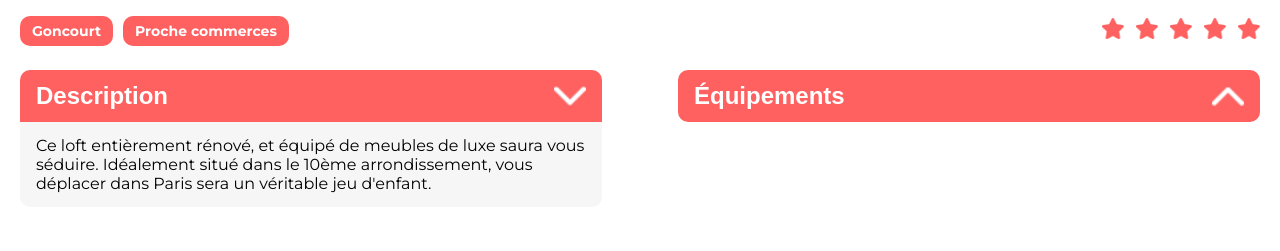
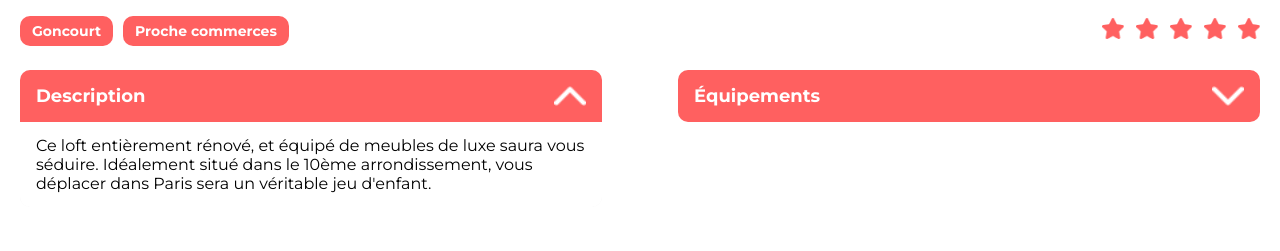
Before and after one commit to Simterrier/Projet-5, a React (Vite) app: page /logement/0979876d in a window 1280 px wide. Shown: the part 701-952 px from the top of the page. Built offline with nearby package versions, Linux system fonts and the light colour scheme.

Commit message:
modification rotation et ouverture accordion par css et non par js + nettoyage fichier scss, ajout fichier accordion.scss

```diff
--- a/src/components/Accordion.jsx
+++ b/src/components/Accordion.jsx
@@ -1,36 +1,25 @@
-import { useId, useState } from "react";
-import arrowUp from "../assets/arrowUp.png";
 import arrowDown from "../assets/arrowDown.png";
 
+
+
 export default function Accordion({ title, children, defaultOpen = false }) {
-  const [isOpen, setIsOpen] = useState(defaultOpen);
-  const uid = useId();
-
-const toggle = () => setIsOpen((o) => !o);
-
   return (
-    <div className={`accordion${isOpen ? " open" : ""}`}>
-      <button
-        type="button"
-        className="accordion__header"
-        onClick={toggle}
-        aria-expanded={isOpen}
-        aria-controls={`panel-${uid}`}
-      >
-        <span>{title}</span>
+    <details className="accordion" open={!!defaultOpen}>
+      <summary className="accordion__trigger accordion__header">
+        <span className="accordion__title">{title}</span>
         <img
-          src={isOpen ? arrowDown : arrowUp}
+          src={arrowDown}
           alt=""
+          aria-hidden="true"
           className="accordion__icon"
         />
-      </button>
+      </summary>
 
-      {}
-      {isOpen && (
-        <div id={`panel-${uid}`} className="accordion__content" role="region">
+      <div className="accordion__panel">
+        <div className="accordion__panel-inner accordion__content">
           {children}
         </div>
-      )}
-    </div>
+      </div>
+    </details>
   );
 }
--- /dev/null
+++ b/src/styles/a11y.scss
@@ -0,0 +1,11 @@
+.visually-hidden {
+  position: absolute !important;
+  width: 1px !important;
+  height: 1px !important;
+  padding: 0 !important;
+  margin: -1px !important;
+  overflow: hidden !important;
+  clip: rect(0 0 0 0) !important;
+  white-space: nowrap !important;
+  border: 0 !important;
+}
--- /dev/null
+++ b/src/styles/accordion.scss
@@ -0,0 +1,76 @@
+/* src/styles/accordion.scss */
+@use "variables" as *;
+
+/* Base commune pour tous les accordéons */
+$accordion-radius: $radius-card !default;
+$accordion-transition: 300ms ease;
+
+.accordion {
+  border-radius: $accordion-radius;
+  overflow: hidden; /* clip pendant l’anim */
+}
+
+/* summary = déclencheur */
+.accordion__trigger {
+  /* cacher le chevron natif des <summary> */
+  list-style: none;
+  &::-webkit-details-marker { display: none; }
+  &::marker { content: ""; }
+
+  display: flex;
+  align-items: center;
+  justify-content: space-between;
+
+  width: 100%;
+  padding: 14px 16px;
+  border: 0;
+  cursor: pointer;
+  font: inherit;
+  text-align: left;
+
+  /* style par défaut (Kasa rouge) — surcharge possible dans les pages */
+  background: $primary;
+  color: #fff;
+
+  &:focus-visible {
+    outline: 2px solid currentColor;
+    outline-offset: 2px;
+  }
+}
+
+.accordion__title { font-weight: 700; }
+
+.accordion__icon {
+  display: inline-block;
+  transition: transform 250ms ease;
+  /* largeur gérée par les pages si besoin */
+}
+
+/* Panneau animé en CSS-only (details[open]) */
+.accordion__panel {
+  display: grid;
+  grid-template-rows: 0fr;                /* fermé */
+  transition: grid-template-rows $accordion-transition;
+  overflow: hidden;
+  background: #fff;                        /* base neutre (surchargée si besoin) */
+  min-height: 0;
+}
+.accordion__panel-inner {
+  overflow: hidden;
+  padding: 14px 16px;
+  min-height: 0;
+
+  /* anti-collapsing margins */
+  > *:first-child { margin-top: 0; }
+  > *:last-child  { margin-bottom: 0; }
+}
+
+/* État ouvert */
+.accordion[open] .accordion__icon  { transform: rotate(180deg); }
+.accordion[open] .accordion__panel { grid-template-rows: 1fr; }
+
+/* Accessibilité : respecter la préférence utilisateur */
+@media (prefers-reduced-motion: reduce) {
+  .accordion__icon,
+  .accordion__panel { transition: none !important; }
+}
--- a/src/styles/apropos.scss
+++ b/src/styles/apropos.scss
@@ -89,7 +89,36 @@
   font-size: 24px;
   font-weight: 700;
 }
+/* Accordions : mini complément commun */
+.about .accordion__trigger {
+  list-style: none;
+}
+.about .accordion__trigger::-webkit-details-marker { display: none; }
+.about .accordion__trigger::marker { content: ""; }
 
+.about .accordion__icon { transition: transform 250ms ease; }
+
+.about .accordion__panel {
+  display: grid;
+  grid-template-rows: 0fr;
+  transition: grid-template-rows 300ms ease;
+  overflow: hidden;
+  background: #fff; /* tu peux mettre #f6f6f6 si tu préfères */
+}
+.about .accordion__panel-inner {
+  overflow: hidden;
+  padding: 0 16px 12px 16px;
+  min-height: 0;
+  > *:first-child { margin-top: 0; }
+  > *:last-child  { margin-bottom: 0; }
+}
+.about .accordion[open] .accordion__icon  { transform: rotate(180deg); }
+.about .accordion[open] .accordion__panel { grid-template-rows: 1fr; }
+
+@media (prefers-reduced-motion: reduce) {
+  .about .accordion__icon,
+  .about .accordion__panel { transition: none !important; }
+}
 /* -------- 1440px -------- */
 @media (max-width: 1440px) {
   .about__accordions {
--- a/src/styles/logement.scss
+++ b/src/styles/logement.scss
@@ -8,7 +8,7 @@
   @include center-on-1440; /* max-width: 1240 quand <=1440 */
 
   @media (max-width: 1440px) {
-    padding-inline: 0;   /* ✅ retire le padding pour aligner avec la bannière */
+    padding-inline: 0;   /* ✅ aligne avec la bannière */
   }
 }
 
@@ -16,7 +16,7 @@
 .carousel {
   position: relative;
   width: 100%;
-  height: 780px;              /* tu voulais conserver cette hauteur en 2540 */
+  height: 780px;
   border-radius: $radius-lg;
   overflow: hidden;
   margin-bottom: 40px;
@@ -102,36 +102,38 @@
 .rating { display: inline-flex; gap: 15px; }
 .rating__star { width: 24px; height: auto; object-fit: contain; }
 
-/* -------- Accordéons */
+/* -------- Accordéons (overrides de page, pas le comportement) */
 .lodging__accordions {
   display: grid;
   grid-template-columns: 1fr 1fr;  /* 2 colonnes desktop */
   gap: 76px;
   margin: 24px 0 60px;
-  align-items: start;              /* empêche l’étirement vertical */
+  align-items: start;
 }
+
+/* Apparence locale : fond gris, radius */
 .accordion {
   background: #f6f6f6;
   border-radius: 10px;
   overflow: hidden;
 }
-.accordion__header {
+
+/* En-tête : tailles locales (couleur/rouge vient de accordion.scss) */
+.lodging .accordion__header {
   width: 100%;
   min-height: 52px;
   padding: 14px 16px;
-  background: $primary; color: #fff;
   font-weight: 600; font-size: 16px;
-  border: 0;
   display: flex; justify-content: space-between; align-items: center;
-  cursor: pointer;
 
   span { font-size: 18px; font-weight: 700; }
   .accordion__icon { width: 32px; flex-shrink: 0; }
 }
+
+/* Contenu : padding + styles de listes */
 .accordion__content { padding: 14px 16px; }
 p.lodging__desc { font-size: 16px; font-weight: 400; }
 
-/* scoping des listes dans les accordions */
 .accordion__content ul {
   list-style: none;
   padding-left: 0;
@@ -141,9 +143,7 @@ p.lodging__desc { font-size: 16px; font-weight: 400; }
   margin-bottom: 8px;
   line-height: 1.4;
 }
-.accordion__content li:last-child {
-  margin-bottom: 0;
-}
+.accordion__content li:last-child { margin-bottom: 0; }
 
 /* -------- 1440 */
 @media (max-width: 1440px) {
@@ -155,9 +155,9 @@ p.lodging__desc { font-size: 16px; font-weight: 400; }
 /* -------- 375 */
 @media (max-width: 375px) {
   .carousel {
-    width: 335px;     /* largeur max en mobile */
-    height: 255px;    /* tu avais déjà */
-    margin: 0 auto 24px; /* centrée et petit espace en bas */
+    width: 335px;
+    height: 255px;
+    margin: 0 auto 24px;
     border-radius: 10px;
     overflow: hidden;
   }
@@ -168,21 +168,19 @@ p.lodging__desc { font-size: 16px; font-weight: 400; }
   .lodging {
     display: flex;
     flex-direction: column;
-    align-items: center; /* centre horizontalement */
+    align-items: center;
   }
 
   .carousel,
   .lodging__header,
   .lodging__accordions {
-    width: 335px;  /* même largeur partout */
+    width: 335px;
     max-width: 100%;
     margin-bottom: 0;
   }
 
   .carousel__btn img,
-  .carousel__btn svg {
-    width: 12px;   /* flèche réelle réduite */
-  }
+  .carousel__btn svg { width: 12px; }
 
   .carousel__count { display: none; }
 
@@ -197,11 +195,7 @@ p.lodging__desc { font-size: 16px; font-weight: 400; }
   .lodging__location { font-size: 14px; font-weight: 500; }
 
   .lodging__tags { gap: 6px; }
-  .tag {
-    font-size: 10px;
-    font-weight: 700;
-    padding: 4px 8px;
-  }
+  .tag { font-size: 10px; font-weight: 700; padding: 4px 8px; }
 
   .lodging__right {
     width: 100%;
@@ -214,16 +208,11 @@ p.lodging__desc { font-size: 16px; font-weight: 400; }
   .rating { order: 1; gap: 6px; }
   .rating__star { width: 18px; }
 
-  .host {
-    order: 2;
-    flex-direction: row;
-    align-items: center;
-    gap: 8px;
-  }
+  .host { order: 2; flex-direction: row; align-items: center; gap: 8px; }
   .host__name { align-items: flex-end; font-size: 14px; }
   .host__avatar { width: 40px; height: 40px; }
 
-  /* Accordéons : une seule colonne */
+  /* Accordéons : 1 colonne */
   .lodging__accordions {
     grid-template-columns: 1fr;
     gap: 20px;
@@ -233,8 +222,7 @@ p.lodging__desc { font-size: 16px; font-weight: 400; }
   .lodging .accordion__header {
     min-height: 30px;
     padding: 6px 10px;
-
-    span { font-size: 13px; font-weight: 700; } /* ✅ demandé */
+    span { font-size: 13px; font-weight: 700; }
     .accordion__icon { width: 16px; }
   }
 
--- a/src/styles/main.scss
+++ b/src/styles/main.scss
@@ -1,6 +1,9 @@
 @use "sass:meta";
 @use "variables" as *;
 @use "mixins" as *;
+@use "./a11y.scss";
+@use "./accordion.scss";
+
 
 /* Import CSS pur (police) : OK, non concerné par la dépréciation */
 @import url("https://fonts.googleapis.com/css2?family=Montserrat:wght@400;500;600;700&display=swap");
```
